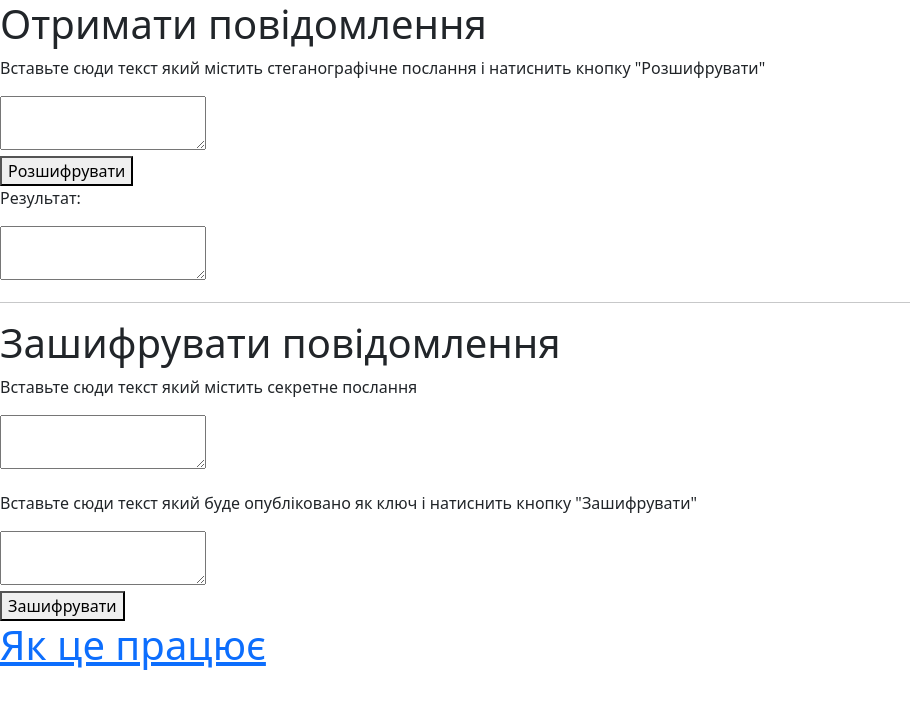
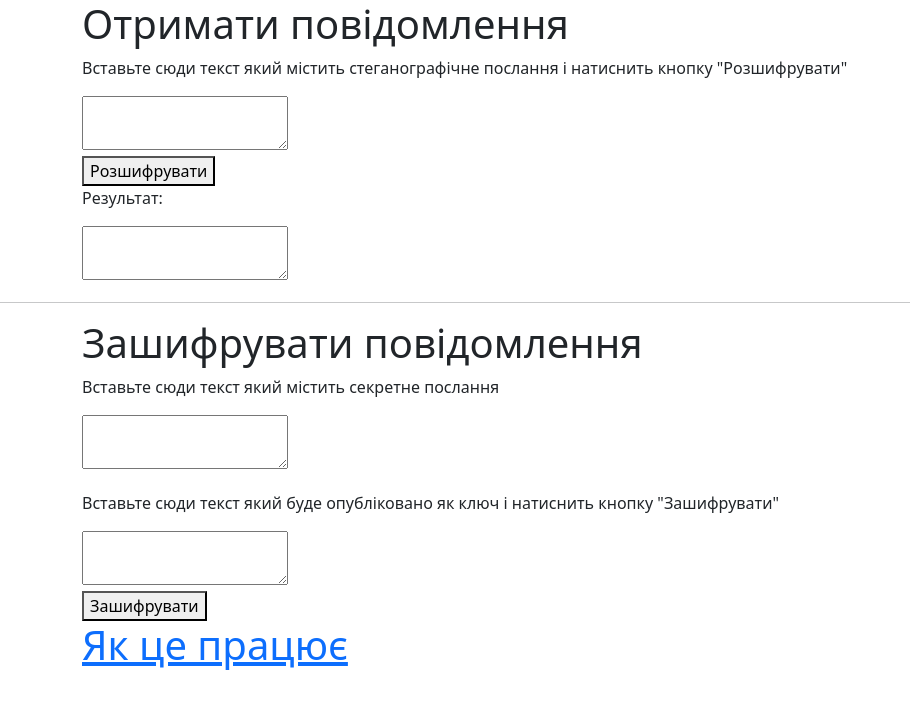
Before and after one commit to Erchard/Erchard.github.io, a plain HTML site: page index.html in a window 1280 px wide. Shown: the whole page, without its empty margins (0-910 px from the left). Drawn offline with nearby package versions, Linux system fonts and the light colour scheme; a script that the page names is missing.

Commit message:
container

```diff
--- a/index.html
+++ b/index.html
@@ -45,14 +45,6 @@
 
     async function readText(id) {
         return contractWithSigner.read(id)
-        // .then(
-        //    success => {
-        //        console.log(success)
-        //        return success
-        //    },
-        //    error => {
-        //        console.error(error)
-        //    })
     }
 
     function getIdFromText(text) {
@@ -99,7 +91,7 @@
 
 </script>
 
-
+<div class="container">
     <h1>Отримати повідомлення</h1>
     <p>Вставьте сюди текст який містить стеганографічне послання і натиснить кнопку "Розшифрувати"</p>
     <textarea id="encrypt"></textarea><br>
@@ -107,9 +99,9 @@
     <br>
     <p>Результат:</p>
     <textarea id="decrypt"></textarea>
-
+</div>
 <hr>
-
+<div class="container">
     <h1>Зашифрувати повідомлення</h1>
     <p>Вставьте сюди текст який містить секретне послання </p>
     <textarea id="message"></textarea><br>
@@ -118,12 +110,14 @@
     <textarea id="keytext"></textarea><br>
     <button onclick="encryptText()">Зашифрувати</button>
     <br>
+</div>
 
+<div class="container">
     <h1>
         <a href="https://docs.google.com/document/d/1PeOvcXvNsrsfINYnZOZniUGKNTt0ufcjiAsbbUWcPao/edit?usp=sharing">Як це
             працює</a>
     </h1>
-
+</div>
 
 <script>
     const numberFromLetter = {
```
Lines whose indentation alone changed are shown as unchanged.
